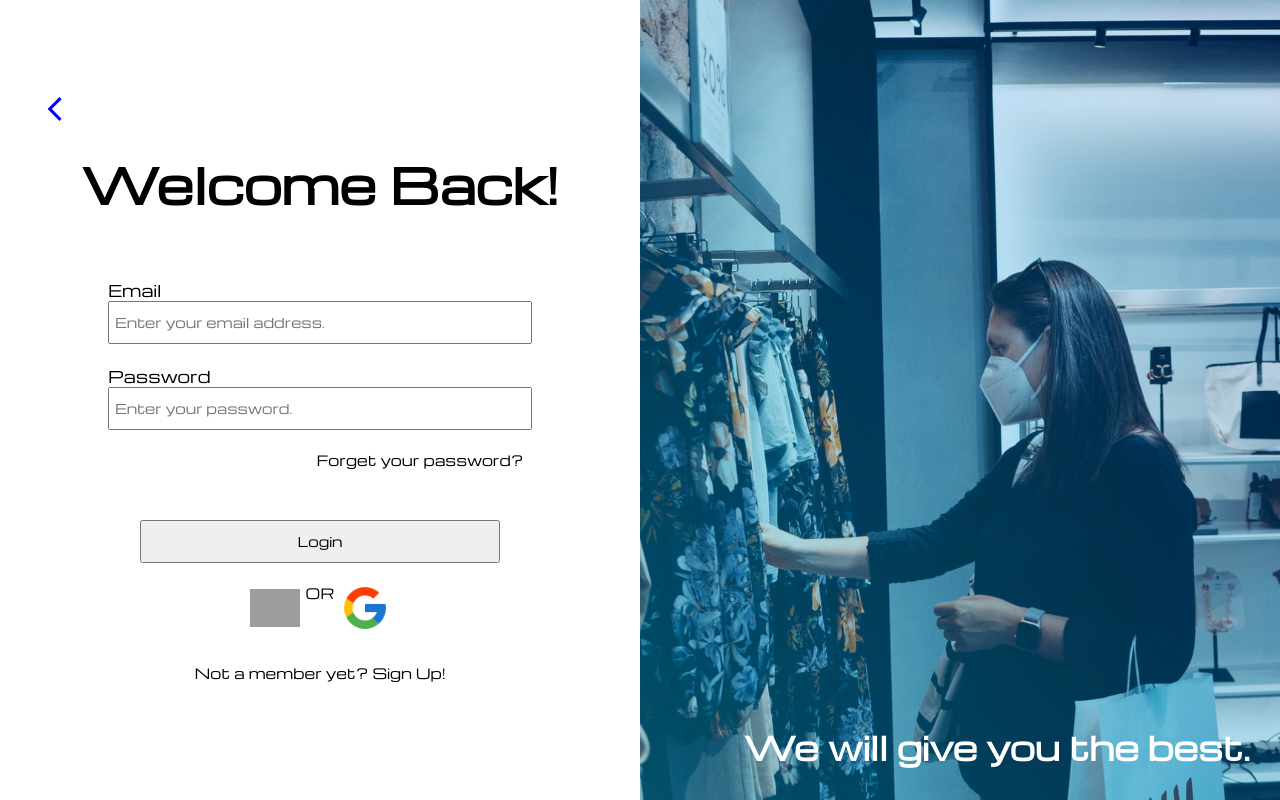
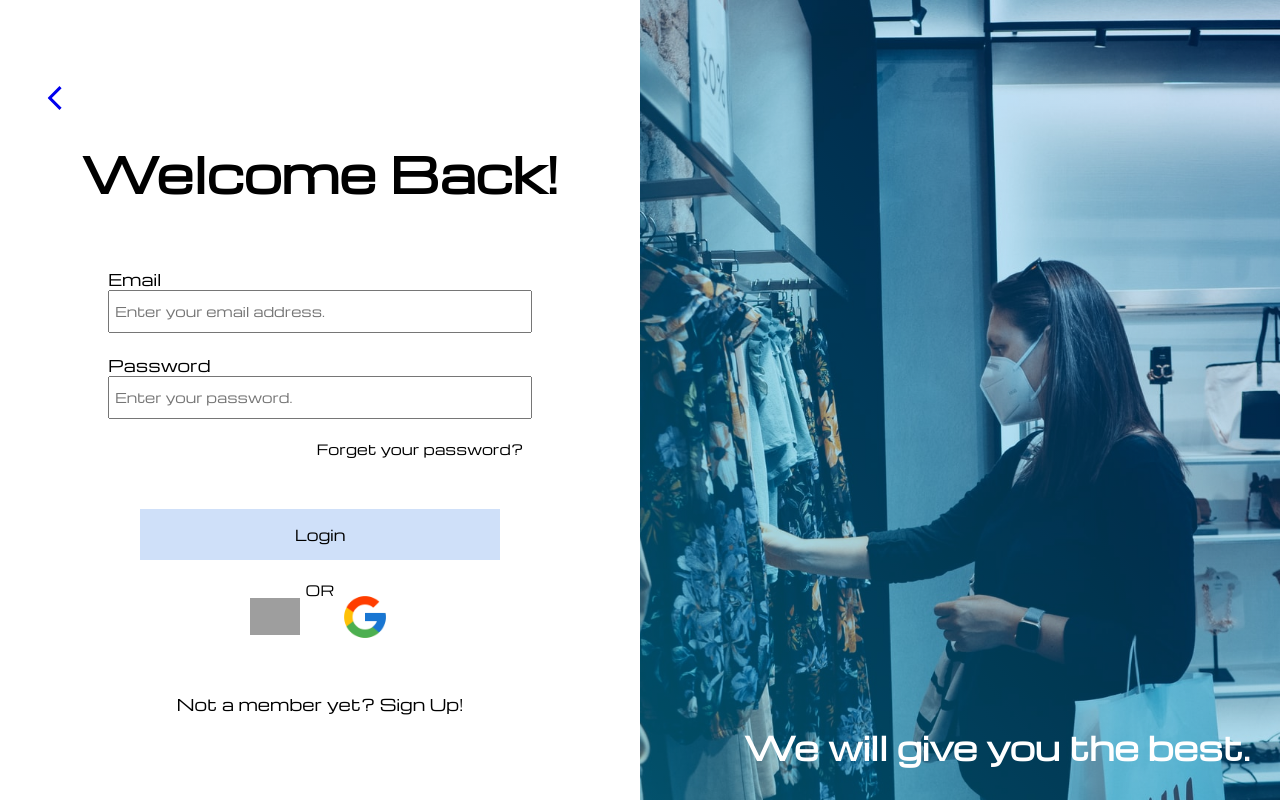
Before and after one commit to rj-robinjoseph/Webshop, a React (Create React App) app: page /login in a window 1280 px wide. Built offline with nearby package versions, Linux system fonts and the light colour scheme; grey boxes are pictures that could not be loaded.

Commit message:
Login all set

```diff
--- a/src/pages/Login.jsx
+++ b/src/pages/Login.jsx
@@ -25,7 +25,7 @@ function login() {
               <input type="password" placeholder="Enter your password." />
             </div>
             <p>Forget your password?</p>
-            <button>Login</button>
+            <button className="login">Login</button>
             <p className="or">OR</p>
           </form>
           <div className="signup-social">
--- a/src/styles/Login.scss
+++ b/src/styles/Login.scss
@@ -26,7 +26,6 @@
         flex-direction: column;
         align-items: center;
         justify-content: flex-start;
-      }
 
         h1 {
           margin-top: -40px;
@@ -50,14 +49,24 @@
           margin-left: 200px;
         }
 
-      button {
+        .login {
+          background-color: $domi-color;
+          border: none;
           margin-top: 30px;
-        padding: 10px 155px;
+          font-size: 15px;
+          padding: 15px 155px;
+          transition: all 0.2s ease-in-out;
+        }
+
+        .login:hover {
+          background-color: $secondary-color;
+          color: $main-color;
         }
 
         .or {
           margin-top: 20px;
           margin-left: unset;
+        }
       }
 
       .signup-social {
@@ -65,6 +74,7 @@
         flex-direction: column;
         align-items: center;
         justify-content: center;
+        padding-top: 20px;
       }
 
       .social-login {
@@ -78,6 +88,7 @@
         }
       }
       .signup {
+        margin-top: 20px;
         margin-left: unset;
       }
     }
```
Lines whose indentation alone changed are shown as unchanged.
